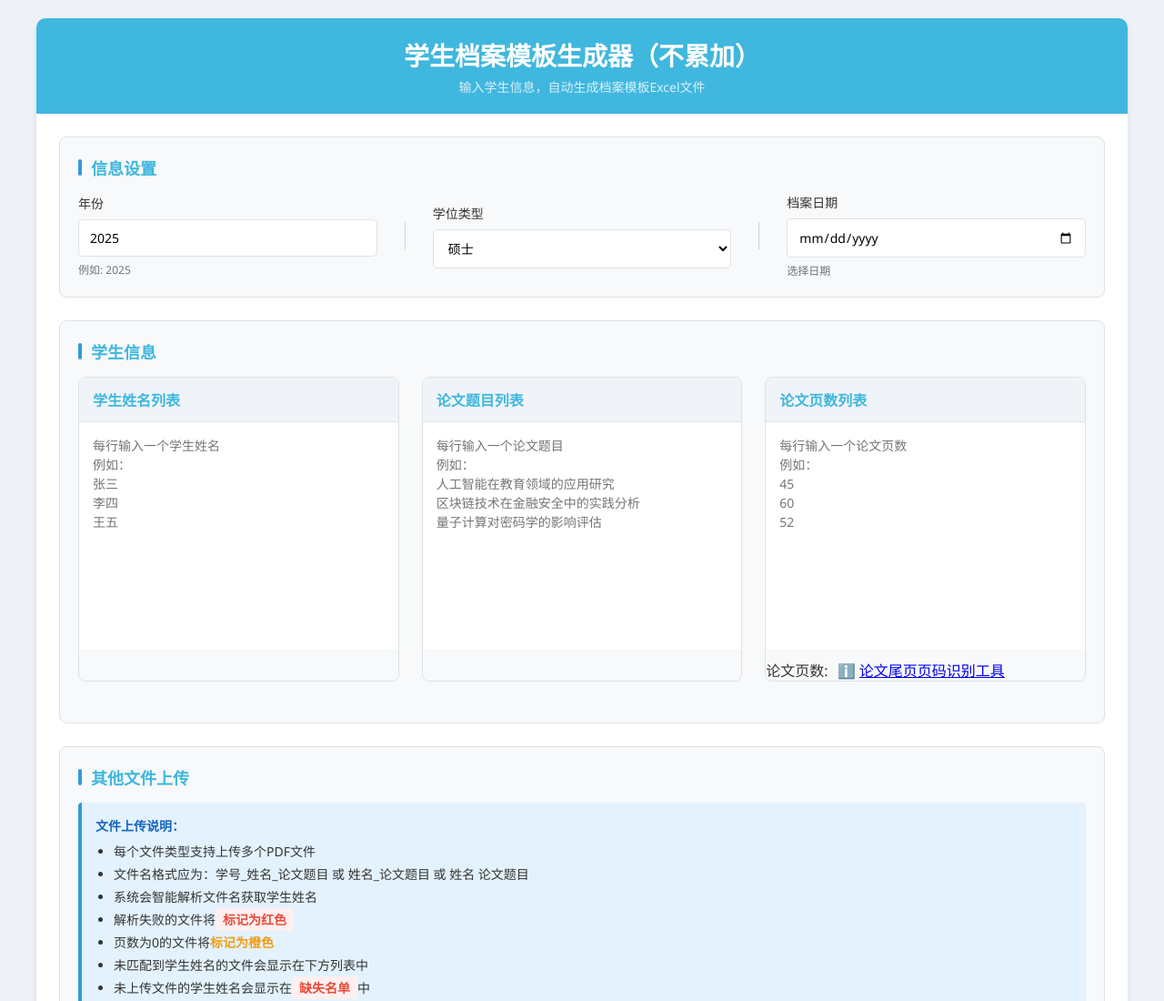
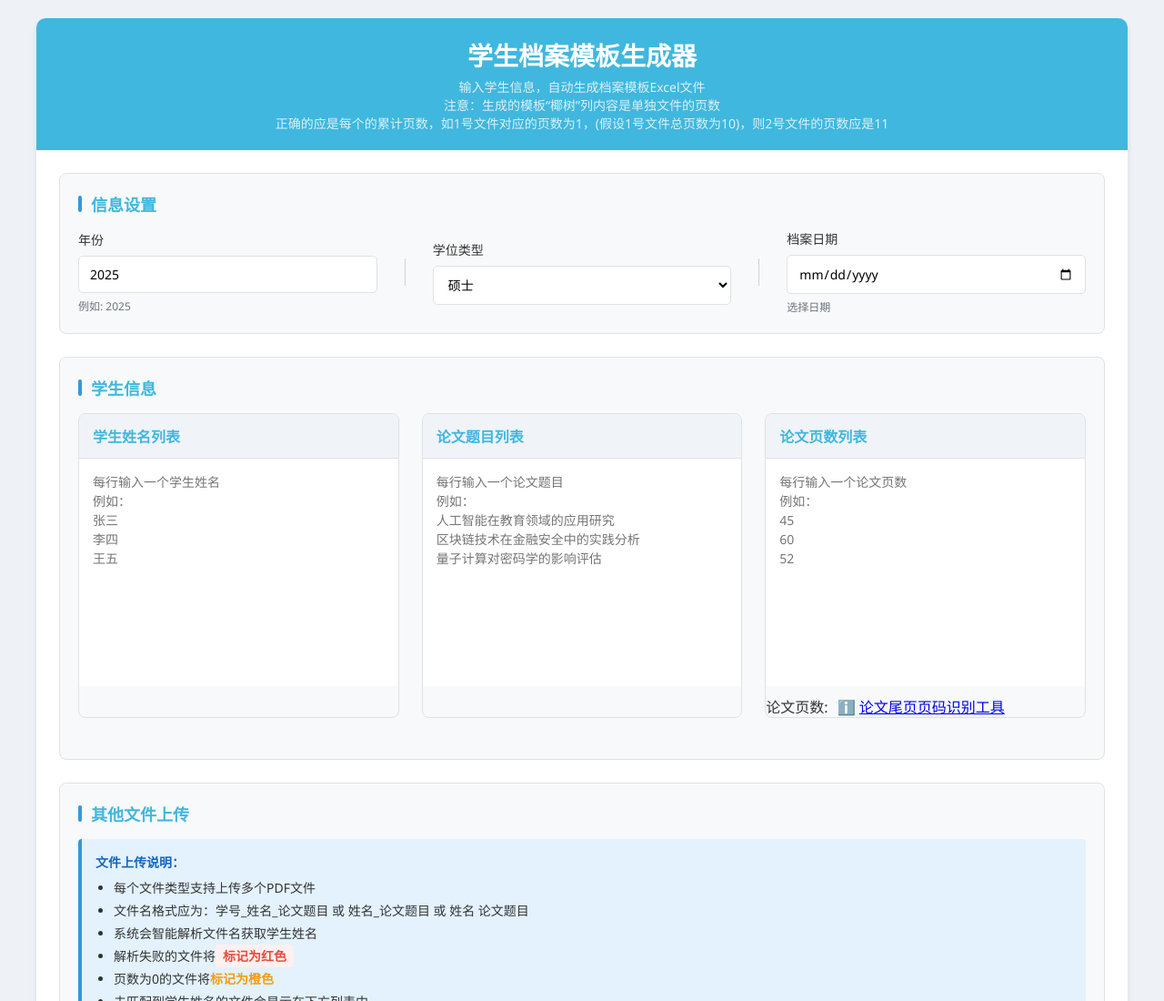
Before and after one commit to zyjzhy/damb, a plain HTML site: page index.html in a window 1280 px wide. Shown: the top 1100 px of the page at 91% size. Drawn offline with Linux system fonts and the light colour scheme; a script that the page names is missing.

Commit message:
Update index.html

```diff
--- a/index.html
+++ b/index.html
@@ -3,7 +3,7 @@
 <head>
     <meta charset="UTF-8">
     <meta name="viewport" content="width=device-width, initial-scale=1.0">
-    <title>学生档案模板生成器(不累加)</title>
+    <title>学生档案模板生成器</title>
     <script src="https://unpkg.com/xlsx/dist/xlsx.full.min.js"></script>
     <script src="https://cdnjs.cloudflare.com/ajax/libs/pdf.js/2.11.338/pdf.min.js"></script>
     <style>
@@ -572,8 +572,10 @@
 <body>
     <div class="container">
         <header>
-            <h1>学生档案模板生成器（不累加）</h1>
+            <h1>学生档案模板生成器</h1>
             <p>输入学生信息，自动生成档案模板Excel文件</p>
+            <p>注意：生成的模板“椰树”列内容是单独文件的页数</p>
+            <p>正确的应是每个的累计页数，如1号文件对应的页数为1，(假设1号文件总页数为10)，则2号文件的页数应是11</p>
         </header>
 
         <div class="main-content">
```
